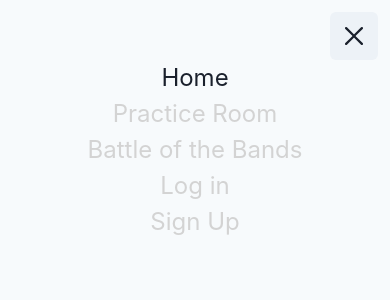
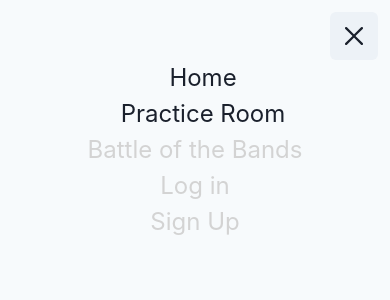
Before and after one commit to bandsoc/bandsocwebsite, a Next.js app: page / in a window 390 px wide. Both pictures are taken after a click on the button "open menu". Shown: the top 300 px of the page. Built offline with nearby package versions, Linux system fonts and the light colour scheme.

Commit message:
fix link on mobile

```diff
--- a/components/Navbar.tsx
+++ b/components/Navbar.tsx
@@ -23,7 +23,7 @@ const Navbar = () => {
 
                 <NextLink href='https://booking.warwickbandsoc.co.uk/' passHref>
                     <Link fontSize='2xl' ml={4}>
-                    Practice Room
+                        Practice Room
                     </Link>
                 </NextLink>
 
@@ -65,15 +65,16 @@ const Navbar = () => {
                 <Flex direction='column' align='center'>
 
                     <NextLink href='/' passHref>
-                        <Link fontSize='2xl' >
+                        <Link fontSize='2xl' ml={4}>
                             Home
                         </Link>
                     </NextLink>
 
-                    <Text fontSize='2xl' color='#d3d3d3' >
-                        Practice Room
-                    </Text>
-
+                    <NextLink href='https://booking.warwickbandsoc.co.uk/' passHref>
+                        <Link fontSize='2xl' ml={4}>
+                            Practice Room
+                        </Link>
+                    </NextLink>
                     <Text fontSize='2xl' color='#d3d3d3' >
                         Battle of the Bands
                     </Text>
```
Also changed, not shown: 1 other file (tests, documents, lock files or other folders).
